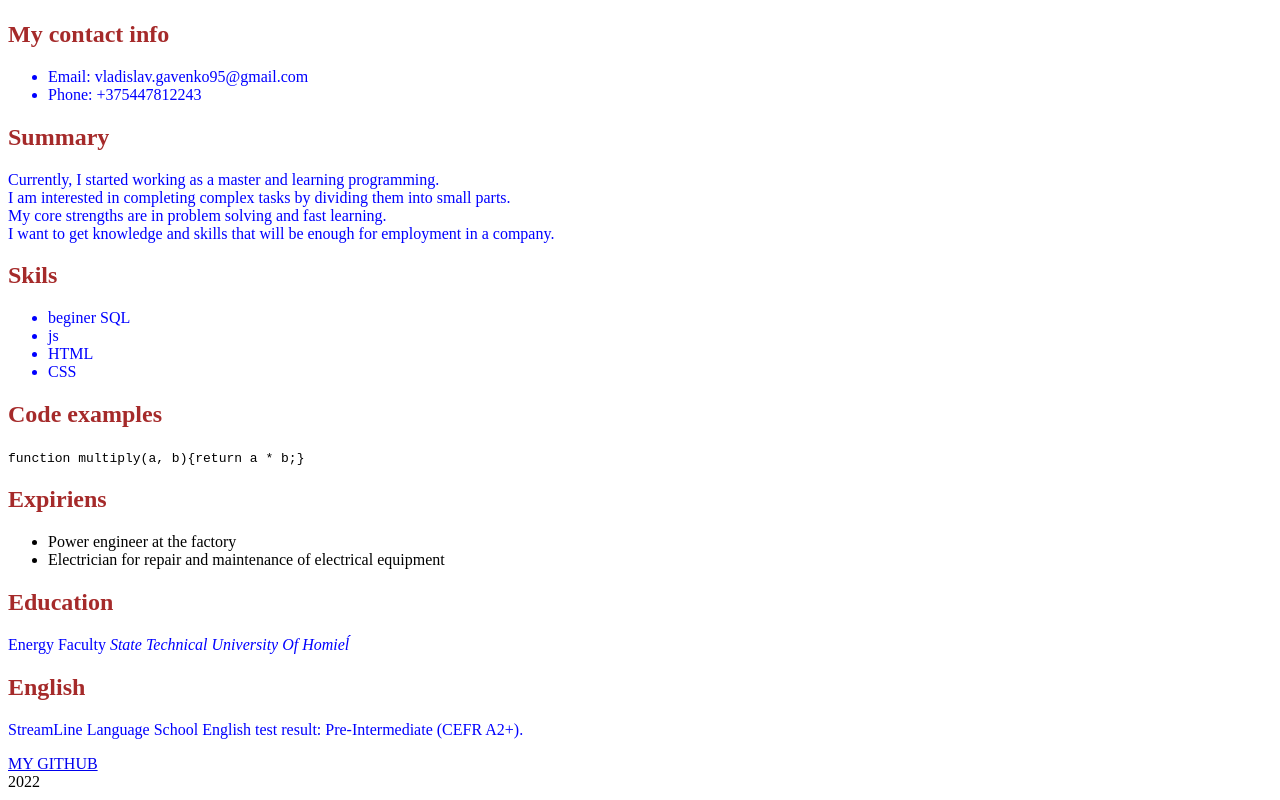
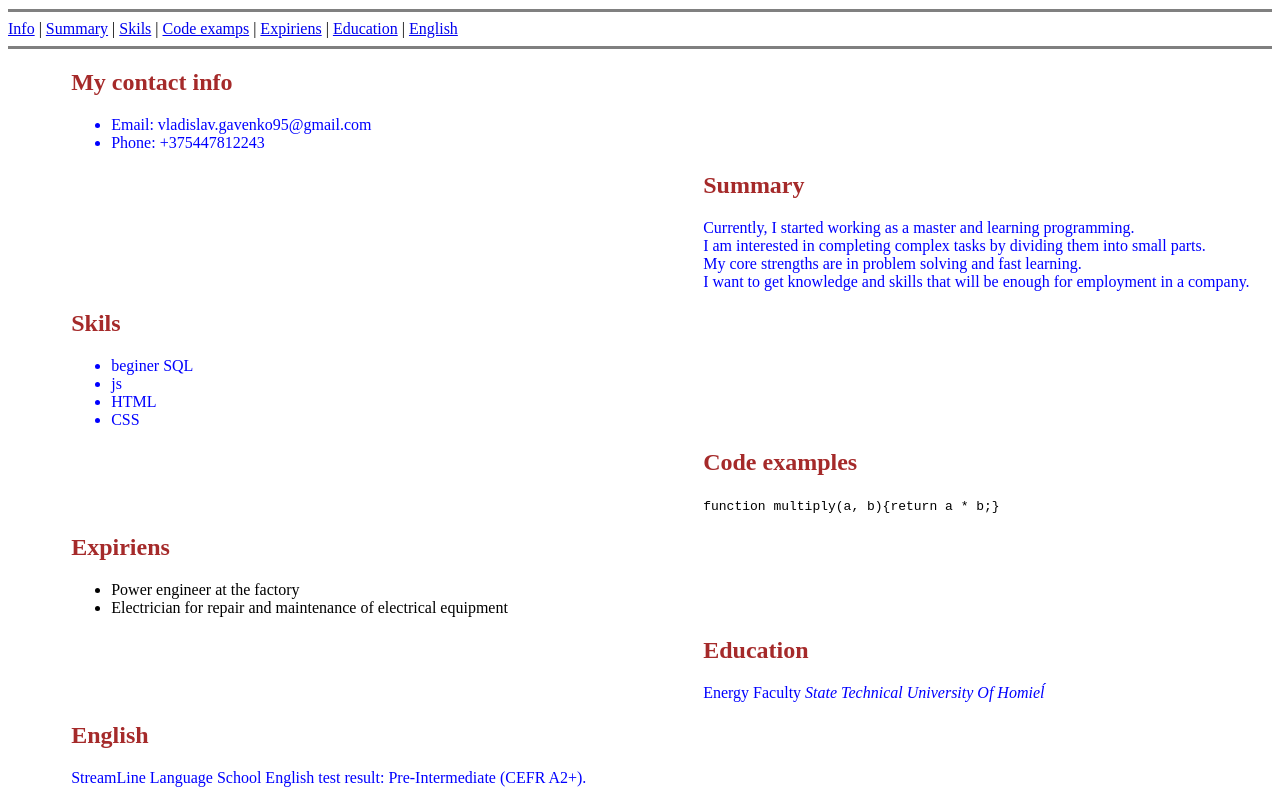
Before and after one commit to ReinekiLis/rsschool-cv, a plain HTML site: page index.html in a window 1280 px wide. Shown: the part 443-1243 px from the top of the page. Drawn offline with Linux system fonts and the light colour scheme.

Commit message:
docs: update description

```diff
--- a/index.html
+++ b/index.html
@@ -8,18 +8,32 @@
     <link rel="stylesheet" href="style.css">
 </head>
 <body>
-<h1 class="feature-title"> Vladislav Gavenko</h1>
-<img src="assets/img/photo_2022-05-30_16-56-35.jpg" alt="My photo" width="500" height="360">
+    <header>
+        <h1 class="feature-title"> Vladislav Gavenko</h1>
+        <img src="assets/img/photo_2022-05-30_16-56-35.jpg" alt="My photo" width="500" height="360">
+        <br>
+        <hr size="3" color="gray">
+        <nav><a href="#info>">Info</a> | <a href="#Summary">Summary</a> | <a href="#skils">Skils</a>
+         | <a href="#code">Code examps</a> | <a href="#expiriens">Expiriens</a> | <a href="#education">Education</a>
+         | <a href="#eng">English</a></nav>
+        <hr size="3" color="gray">
+    </header>
+    <main>
+        <div id="info">
   <h2 class="feature-title"> My contact info</h2>
     <ul>
       <li class="nnn"> Email: vladislav.gavenko95@gmail.com</li>
       <li class="nnn"> Phone: +375447812243</li>
     </ul>
+</div>
+<div id="Summary">
 <h2 class="feature-title">Summary</h2>
  <p class="nnn">Currently, I started working as a master and learning programming.<br>
    I am interested in completing complex tasks by dividing them into small parts.<br>
    My core strengths are in problem solving and fast learning.<br>
    I want to get knowledge and skills that will be enough for employment in a company.</p>
+</div>
+<div id="skils">
    <h2 class="feature-title">Skils</h2>
    <ul>
     <li class="nnn">beginer SQL</li>
@@ -27,21 +41,30 @@
     <li class="nnn">HTML</li>
     <li class="nnn">CSS</li>
   </ul>
+</div>
+<div id="code">
   <h2 class="feature-title">Code examples</h2>
   <code>function multiply(a, b){return a * b;}</code>
+</div>
+<div id="expiriens">
   <h2 class="feature-title">Expiriens</h2>
   <ul>
     <li class="feature-text"> Power engineer at the factory</li>
     <li class="feature-text"> Electrician for repair and maintenance of electrical equipment</li>
   </ul>
+</div>
+<div id="education">
   <h2 class="feature-title">Education</h2>
  <p class="nnn">Energy Faculty <i>State Technical University Of Homieĺ</i></p>
+</div>
+<div id="eng">
  <h2 class="feature-title">English</h2>
  <p class="nnn">StreamLine Language School English test result: Pre-Intermediate (CEFR A2+).</p>
+</div>
+</main>
  <footer>
-    <p><a href="https://github.com/ReinekiLis">MY GITHUB</a>
-        <br>2022</p>
-    <img src="assets/img/logo.jpg" alt="logo rsschool" width="500" height="360">
+    <p id="foot"><a href="https://github.com/ReinekiLis">MY GITHUB</a>
+        <br>2022<img src="assets/img/logo.jpg" alt="logo rsschool" width="80" height="40"></p>
  </footer>
 </body>
 </html>
--- a/style.css
+++ b/style.css
@@ -5,3 +5,32 @@
 .feature-title{
     color: brown;
 }
+
+#info{
+    padding-left: 5%;
+}
+
+#Summary{
+    padding-left: 55%;
+}
+
+#skils{
+    padding-left: 5%;
+}
+
+#code{
+    padding-left: 55%;
+}
+#expiriens{
+    padding-left: 5%;
+}
+
+#education{
+    padding-left: 55%;
+}
+#eng{
+    padding-left: 5%;
+}
+#foot{
+    padding-left: 40%;
+}
```
